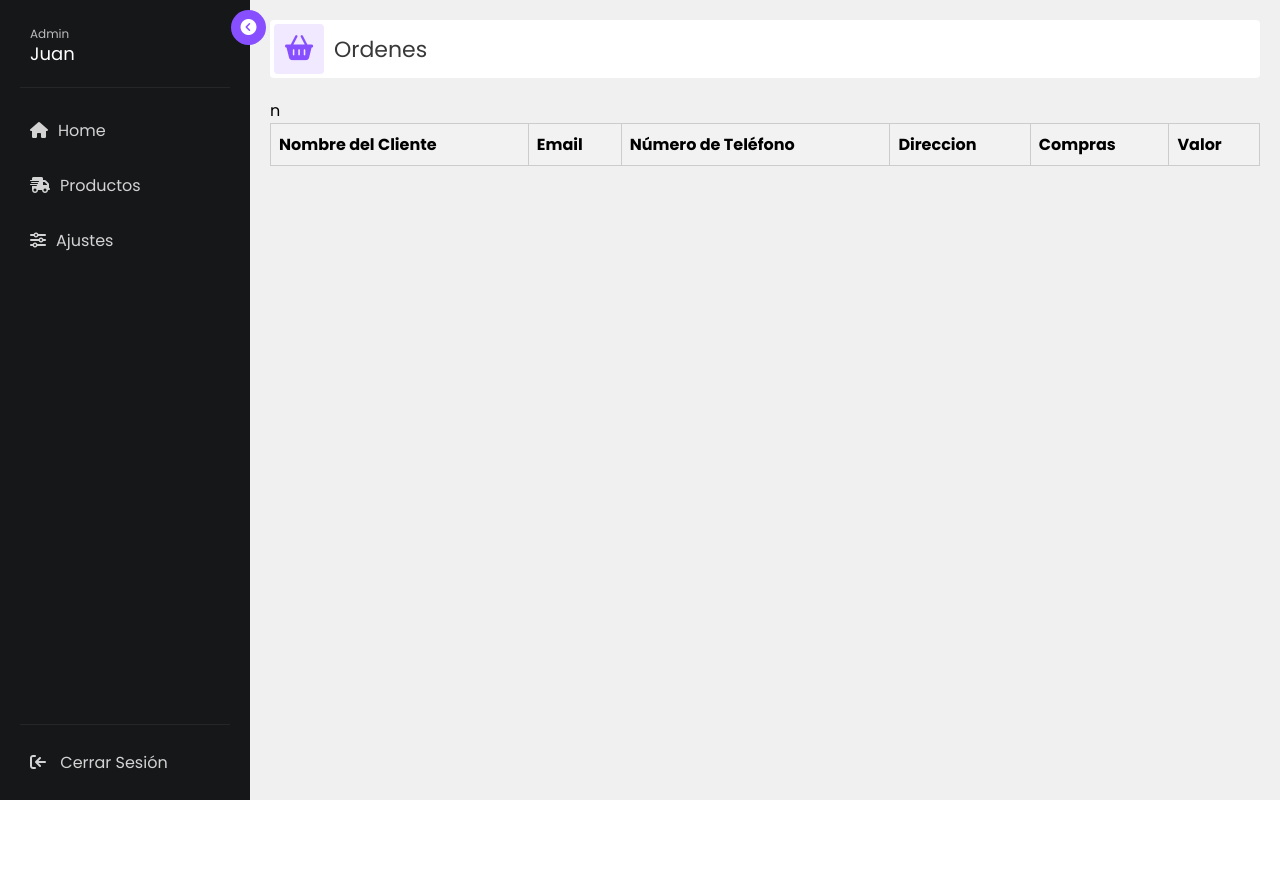
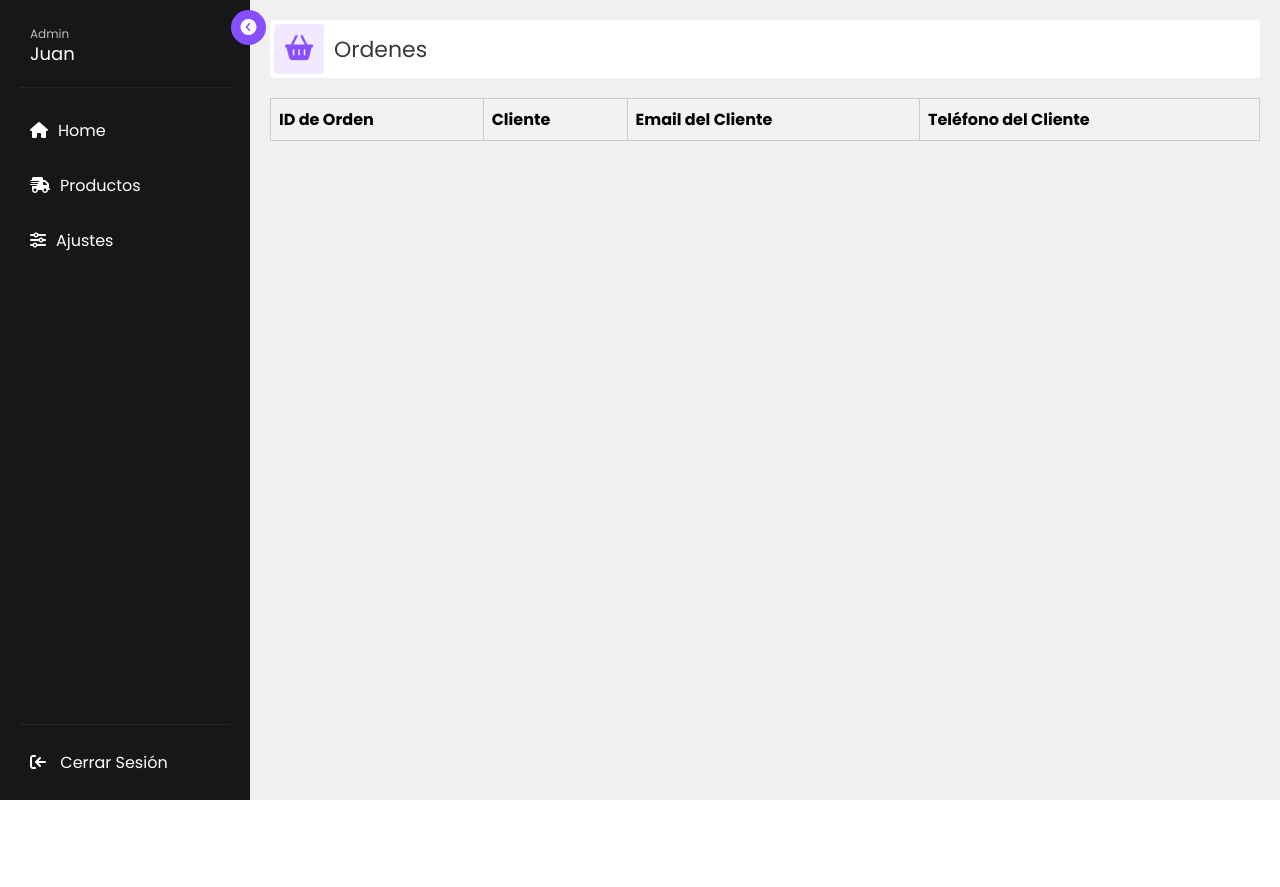
Before and after one commit to UnicornIn/universe, a FastAPI app: template templates/ordenes.html in a window 1280 px wide. Run offline with FastAPI, Linux system fonts and the light colour scheme; the template is opened without the code that fills it, so the values that code supplies are empty; some libraries are stand-ins or nearby versions.

Commit message:
cambios en el main

```diff
--- a/main.py
+++ b/main.py
@@ -1,7 +1,7 @@
 from fastapi import FastAPI, Request, HTTPException, Depends, Query
 from fastapi import FastAPI, Request, Form
 from fastapi.templating import Jinja2Templates
-from fastapi.responses import HTMLResponse, RedirectResponse
+from fastapi.responses import HTMLResponse
 from woocommerce import API as woocommerce
 from woocommerce import API
 from database.connection import execute_query
@@ -144,6 +144,7 @@ async def get_customers_from_orders( request :Request ,
                     "last_name": billing_info.get("last_name"),
                     "email": billing_info.get("email"),
                     "phone": billing_info.get("phone"),
+                    "address_1": billing_info.get("address_1"),
                 }
                 customers.append(customer)
 
@@ -168,20 +169,37 @@ async def read_orders():
 
 #Reports de las ventas al mes
 
-@app.get("/reports/sales/monthly")
-async def get_sales_month():
+# @app.get("/reports/sales/monthly")
+# async def get_sales_month():
 
 
-    reports = wcapi.get("reports/sales?filter[period]=month").json()
+#     reports = wcapi.get("reports/sales?filter[period]=month").json()
 
-    return reports
+#     return reports
 
 #Reports de las ventas de la week
 
-@app.get("/reports/sales/week", response_class=HTMLResponse)
-async def get_sales_week(request :Request):
+# @app.get("/reports/sales/week", response_class=HTMLResponse)
+# async def get_sales_week(request :Request):
 
 
-    reports = wcapi.get("reports/sales?filter[period]=week").json()
+#     total_sales = wcapi.get("reports/sales?filter[period]=week").json()
 
-    return templates.TemplateResponse("dashboard.html", {"request": request, "reports": reports})
+#     return templates.TemplateResponse("dashboard.html", {"request": request, "reports": total_sales })
+
+# @app.get("/reports")
+# async def get_sales():
+
+
+#     reports = wcapi.get("reports").json()
+
+#     return reports
+
+@app.get("/reports/sales/week", response_class=HTMLResponse)
+async def get_sales_week(request: Request):
+
+        response = wcapi.get("reports/sales?filter[period]=week")
+
+        reports = response.json()
+
+        return templates.TemplateResponse("dashboard.html", {"request": request, "reports": reports})
--- a/templates/dashboard.html
+++ b/templates/dashboard.html
@@ -501,7 +501,6 @@
           </div>
           <h2>Home Dashboard</h2>
         </div>
-
         <div class="ds-panel-content">
           <div class="recent-payments">
             <div class="container">
@@ -511,9 +510,9 @@
                 </div>
                 <div class="progress-bar">
                   <div class="progress-fill" style="width: 12%;">
-                    {% for reports in reports %}
+                    {% for report in reports %}
                       <tr>
-                        <td>{{ reports.total_sales }}</td>
+                        <td>{{ report.total_sales }}</td>
                       </tr>
                     {% endfor %}
                   </div>
@@ -537,6 +536,7 @@
               </div>
             </div>
           </div>
+
           <div class="title">
             <h2>Recent Users</h2>
           </div>
--- a/templates/ordenes.html
+++ b/templates/ordenes.html
@@ -5,7 +5,7 @@
     <meta charset="UTF-8">
     <meta name="viewport" content="width=device-width, initial-scale=1.0">
     <meta http-equiv="X-UA-Compatible" content="ie=edge">
-    <title>DASBOARD</title>
+    <title>DASHBOARD</title>
 
     <!-- FUENTE GOOGLE FONTS : Poppins -->
     <link href="https://fonts.googleapis.com/css2?family=Poppins:wght@200;300;400;500;600;700;800&display=swap"
@@ -16,7 +16,7 @@
             --color-2: #874fff;
             --color-3: #f0f0f1;
             --color-4: #383838;
-            --color5: #d3d3d3;
+            --color-5: #d3d3d3; /* Cambiado color5 a color-5 */
         }
 
         * {
@@ -83,7 +83,6 @@
 
           /* Estilos de el dashboard en si */
 
-
           .admin-dashboard {
             position: relative;
             display: flex;
@@ -97,8 +96,7 @@
             position: relative;
             padding: 0px 20px;
 
-            transition: margin-left .3s ease-in-out, width .3s ease-in-out;
-
+            transition: margin-left 0.3s ease-in-out, width 0.3s ease-in-out;
           }
 
           .ds-left-menu.menu-active {
@@ -173,7 +171,6 @@
             margin-bottom: 10px;
             padding: 10px;
             border-radius: 4px;
-
           }
 
           .ds-menu ul li a:hover {
@@ -237,7 +234,6 @@
             border-radius: 50%;
           }
 
-
           .ds-perfil .foto img {
             width: 100%;
             height: 100%;
@@ -290,13 +286,12 @@
             transform: rotate(180deg);
           }
 
-
           .search-bar {
             display: flex;
             align-items: center;
           }
 
-        .search-bar input[type="text"] {
+          .search-bar input[type='text'] {
             padding: 8px;
             border: 1px solid #ccc;
             border-radius: 5px;
@@ -448,18 +443,19 @@
             <div class="woocommerce-data">
                 <table class="customer-table">
                     <thead>
-                        <tr>n
-                            <th>Nombre del Cliente</th>
-                            <th>Email</th>
-                            <th>Número de Teléfono</th>
-                            <th>Direccion</th>
-                            <th>Compras</th>
-                            <th>Valor</th>
+                      <tr>
+                        <th>ID de Orden</th>
+                        <th>Cliente</th>
+                        <th>Email del Cliente</th>
+                        <th>Teléfono del Cliente</th>
                       </tr>
                     </thead>
                     <tbody>
+
                     </tbody>
                   </table>
+            </div>
+        </div>
     </div>
 
     <script src="https://kit.fontawesome.com/075922b03a.js"></script>
```
Lines whose indentation alone changed are shown as unchanged.
